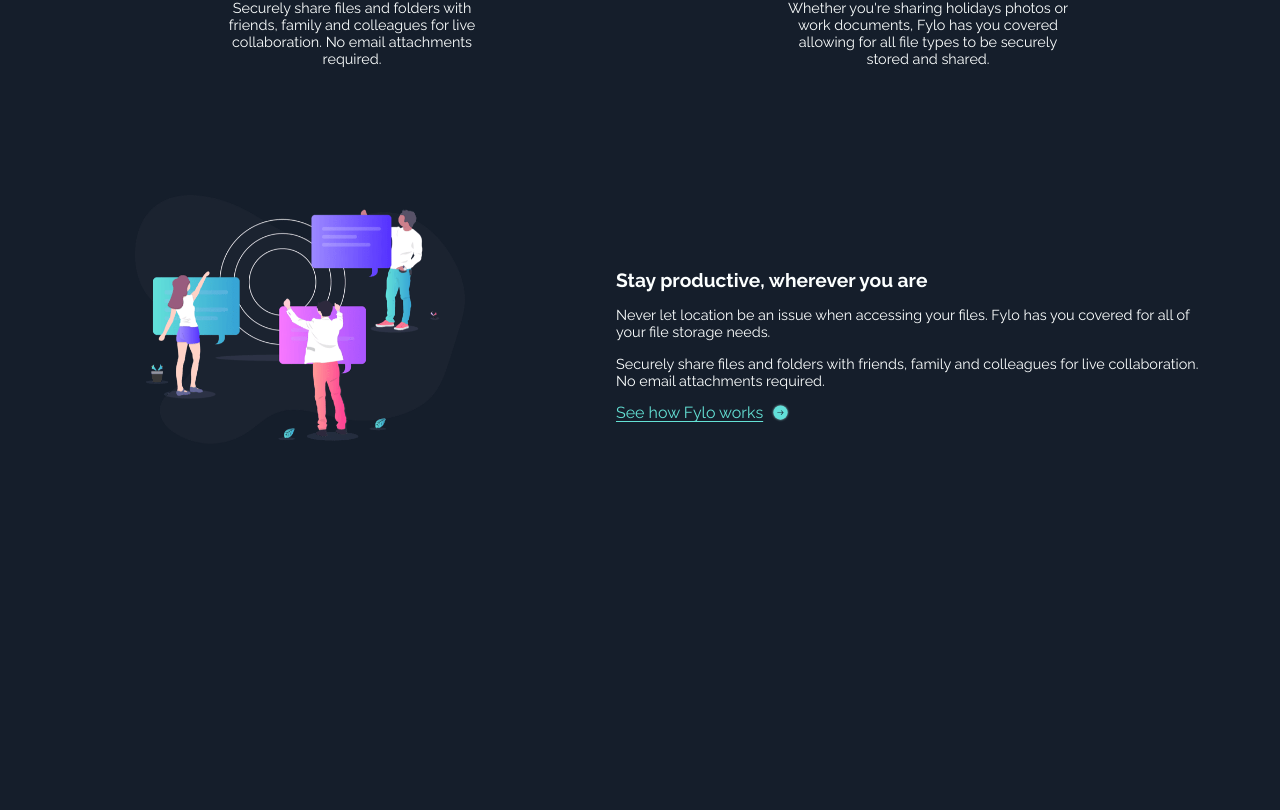
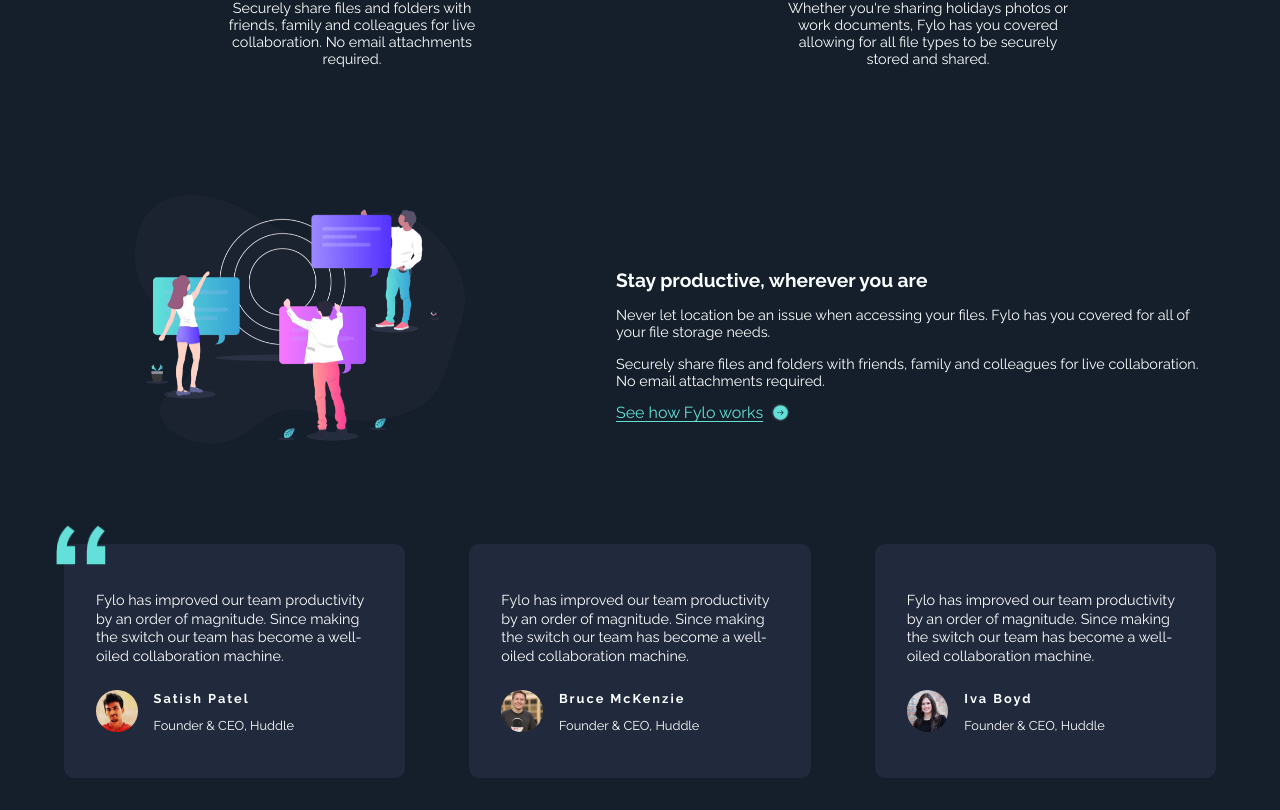
Before and after one commit to Hagane3/reactLandingPage, a React (Create React App) app: page / in a window 1280 px wide. Shown: the part 1474-2284 px from the top of the page. Before the commit the page ends 1986 px from the top, so only its background shows below. Built offline with nearby package versions, Linux system fonts and the light colour scheme.

Commit message:
Added testimonials component

```diff
--- a/src/App.js
+++ b/src/App.js
@@ -2,6 +2,7 @@
 import Header from "./components/Header";
 import Features from "./components/Features";
 import About from "./components/About";
+import Testimonials from "./components/Testimonials";
 
 function App() {
   return (
@@ -10,6 +11,7 @@
       <Header />
       <Features />
       <About />
+      <Testimonials />
     </div>
   );
 }
--- /dev/null
+++ b/src/components/Testimonials.js
@@ -0,0 +1,66 @@
+import React from "react";
+
+import classes from "./Testimonials.module.css";
+
+import user1Logo from "../assets/profile-1.jpg";
+import user2Logo from "../assets/profile-2.jpg";
+import user3Logo from "../assets/profile-3.jpg";
+import quotesImg from "../assets/bg-quotes.png";
+
+const Testimonials = () => {
+  return (
+    <div className={classes.testimonials}>
+      <div className={classes.card}>
+        <img src={quotesImg} alt="quotes" className={classes.quotes}></img>
+        <p className={classes.description}>
+          Fylo has improved our team productivity by an order of magnitude.
+          Since making the switch our team has become a well-oiled collaboration
+          machine.
+        </p>
+        <div className={classes.author}>
+          <div className={classes.image}>
+            <img src={user1Logo} alt="user"></img>
+          </div>
+          <div className={classes.details}>
+            <h2>Satish Patel</h2>
+            <p>Founder & CEO, Huddle</p>
+          </div>
+        </div>
+      </div>
+      <div className={classes.card}>
+        <p className={classes.description}>
+          Fylo has improved our team productivity by an order of magnitude.
+          Since making the switch our team has become a well-oiled collaboration
+          machine.
+        </p>
+        <div className={classes.author}>
+          <div className={classes.image}>
+            <img src={user2Logo} alt="user"></img>
+          </div>
+          <div className={classes.details}>
+            <h2>Bruce McKenzie</h2>
+            <p>Founder & CEO, Huddle</p>
+          </div>
+        </div>
+      </div>
+      <div className={classes.card}>
+        <p className={classes.description}>
+          Fylo has improved our team productivity by an order of magnitude.
+          Since making the switch our team has become a well-oiled collaboration
+          machine.
+        </p>
+        <div className={classes.author}>
+          <div className={classes.image}>
+            <img src={user3Logo} alt="user"></img>
+          </div>
+          <div className={classes.details}>
+            <h2>Iva Boyd</h2>
+            <p>Founder & CEO, Huddle</p>
+          </div>
+        </div>
+      </div>
+    </div>
+  );
+};
+
+export default Testimonials;
--- /dev/null
+++ b/src/components/Testimonials.module.css
@@ -0,0 +1,78 @@
+.testimonials {
+  width: 90%;
+  margin: 0 auto;
+  display: flex;
+  justify-content: center;
+  align-items: center;
+  flex-direction: column;
+  color: #fcffff;
+}
+
+.card {
+  background-color: #21293c;
+  display: flex;
+  flex-direction: column;
+  margin: 2em 0;
+  padding: 2em;
+  border-radius: 10px;
+  position: relative;
+}
+
+.quotes {
+  position: absolute;
+  width: 50px;
+  height: 40px;
+  top: -1.2em;
+  left: -0.5em;
+}
+
+.description {
+  font-size: 0.9em;
+  line-height: 1.3em;
+}
+
+.author {
+  display: flex;
+  align-items: center;
+}
+
+.image {
+  width: 20%;
+  margin-right: 1em;
+}
+
+.image img {
+  border-radius: 50%;
+  width: 100%;
+}
+
+.details h2 {
+  font-size: 0.8em;
+  letter-spacing: 2px;
+}
+
+.details p {
+  font-size: 0.8em;
+}
+
+@media only screen and (min-width: 1024px) {
+  .testimonials {
+    flex-direction: row;
+    gap: 4em;
+  }
+
+  .card {
+    max-width: 500px;
+  }
+
+  .image {
+    width: 15%;
+    margin-right: 1em;
+  }
+}
+
+@media only screen and (min-width: 768px) {
+  .card {
+    width: 60%;
+  }
+}
```
